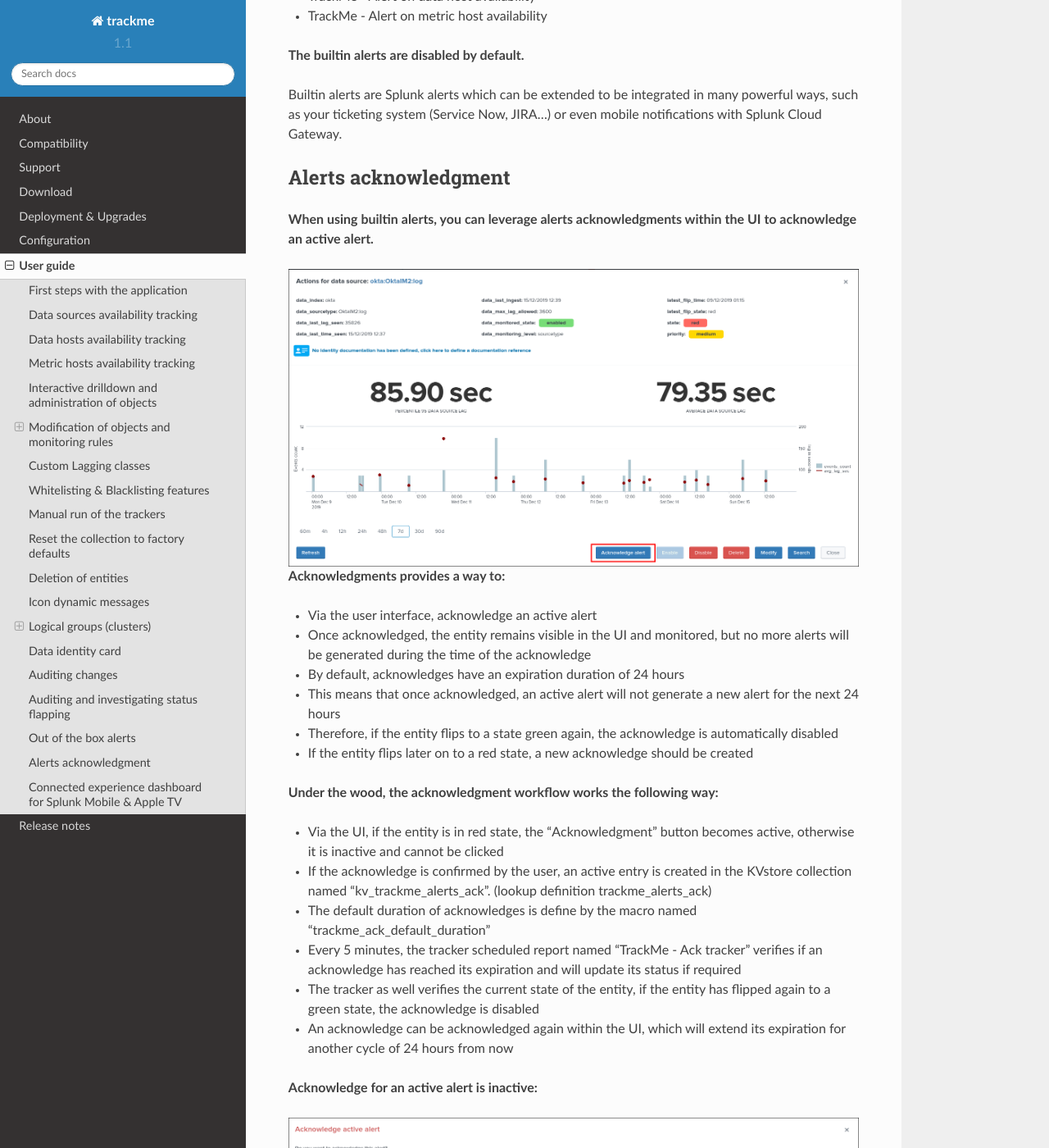
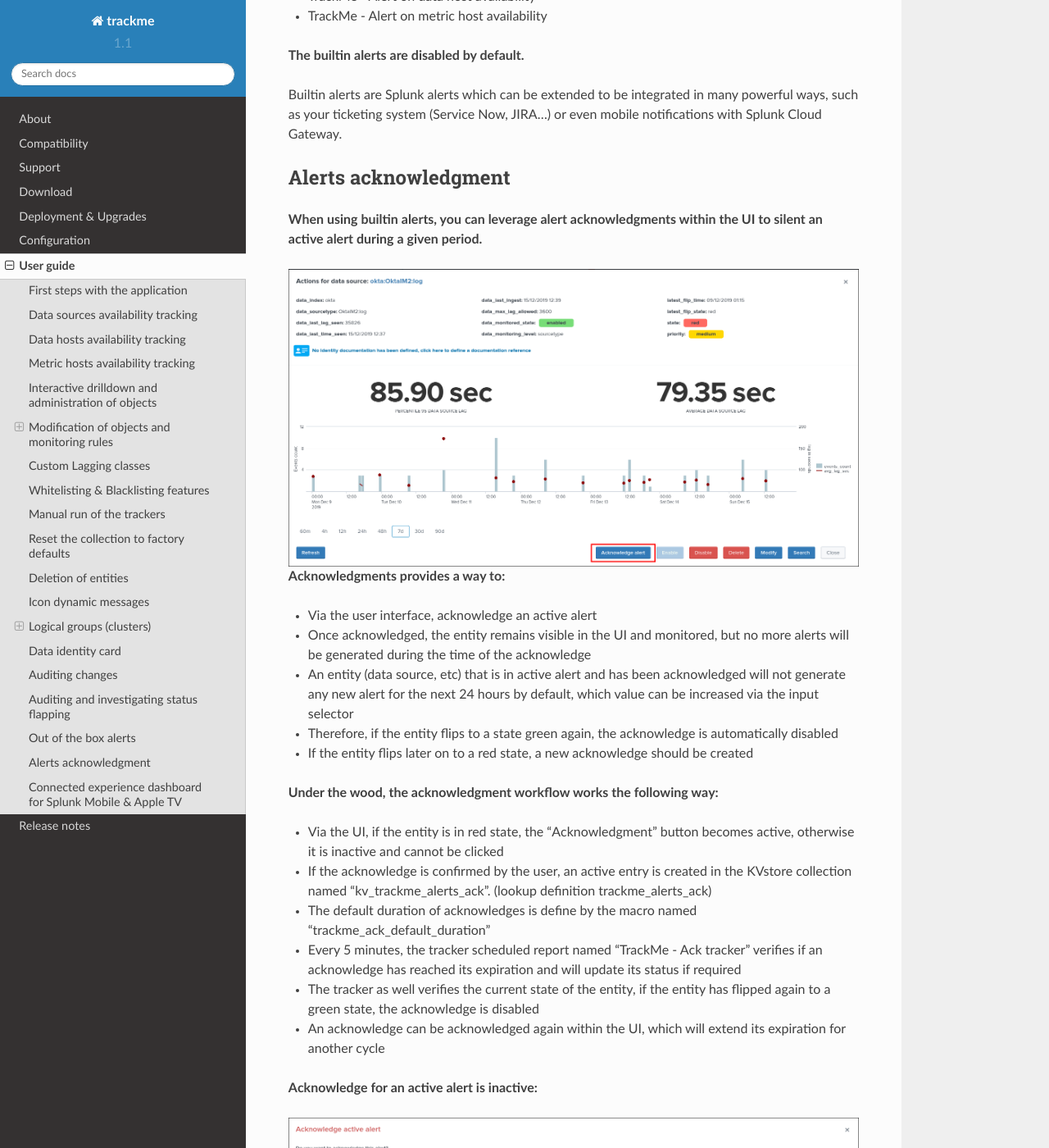
Before and after one commit to guilhemmarchand/trackme, a Sphinx documentation site: the page built from docs/userguide.rst, in a window 1280 px wide and 1400 px high, scrolled down 25718 px. Shown: the whole window at 82% size. Built offline with Sphinx 7.4.7 and the Read the Docs theme 2.0.0, drawn with Linux system fonts in a browser that asks for light colours; some of the changed text lies outside the part shown.

Commit message:
docs updates

```diff
--- a/docs/userguide.rst
+++ b/docs/userguide.rst
@@ -267,8 +267,8 @@
 
 When the monitoring ot the data source applies on the index level, we take in consideration what the latest data available is in this index, not matter what the sourcetype is.
 
-Modifying the monitoring lag value:
------------------------------------
+Modifying the monitoring lag value
+----------------------------------
 
 **The maximal lagging value in seconds is the most essential item to be configured and defines the maximal time in seconds we accept a lack of data for that data source / host:**
 
@@ -507,7 +507,7 @@
 Data identity card
 ==================
 
-**This feature is currently supported only for data sources monitoring.**
+**Data identity cards are available for data sources monitoring only.**
 
 **Data identity cards allow you to define a Web link and a documentation note that will be stored in a KVstore collection, and made available automatically via the UI and the out of the box alert.**
 
@@ -613,7 +613,7 @@
 Alerts acknowledgment
 =====================
 
-**When using builtin alerts, you can leverage alerts acknowledgments within the UI to acknowledge an active alert.**
+**When using builtin alerts, you can leverage alert acknowledgments within the UI to silent an active alert during a given period.**
 
 .. image:: img/ack1.png
    :alt: ack1.png
@@ -623,8 +623,7 @@
 
 - Via the user interface, acknowledge an active alert
 - Once acknowledged, the entity remains visible in the UI and monitored, but no more alerts will be generated during the time of the acknowledge
-- By default, acknowledges have an expiration duration of 24 hours
-- This means that once acknowledged, an active alert will not generate a new alert for the next 24 hours
+- An entity (data source, etc) that is in active alert and has been acknowledged will not generate any new alert for the next 24 hours by default, which value can be increased via the input selector
 - Therefore, if the entity flips to a state green again, the acknowledge is automatically disabled
 - If the entity flips later on to a red state, a new acknowledge should be created
 
@@ -635,7 +634,7 @@
 - The default duration of acknowledges is define by the macro named "trackme_ack_default_duration"
 - Every 5 minutes, the tracker scheduled report named "TrackMe - Ack tracker" verifies if an acknowledge has reached its expiration and will update its status if required
 - The tracker as well verifies the current state of the entity, if the entity has flipped again to a green state, the acknowledge is disabled
-- An acknowledge can be acknowledged again within the UI, which will extend its expiration for another cycle of 24 hours from now
+- An acknowledge can be acknowledged again within the UI, which will extend its expiration for another cycle
 
 **Acknowledge for an active alert is inactive:**
 
```
Also changed, not shown: docs/img/ack2.png, docs/img/ack3.png.
